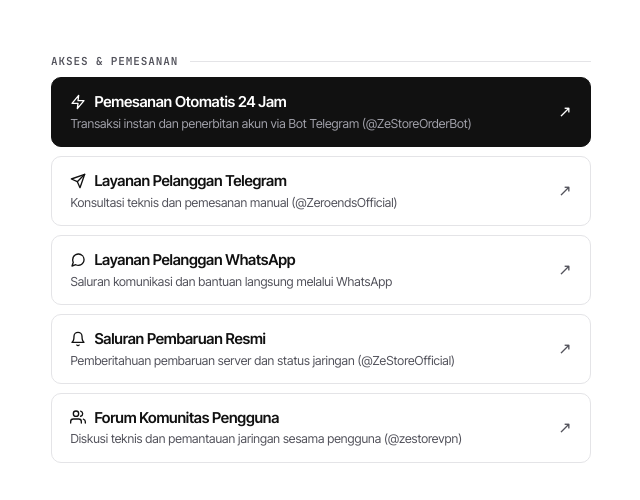
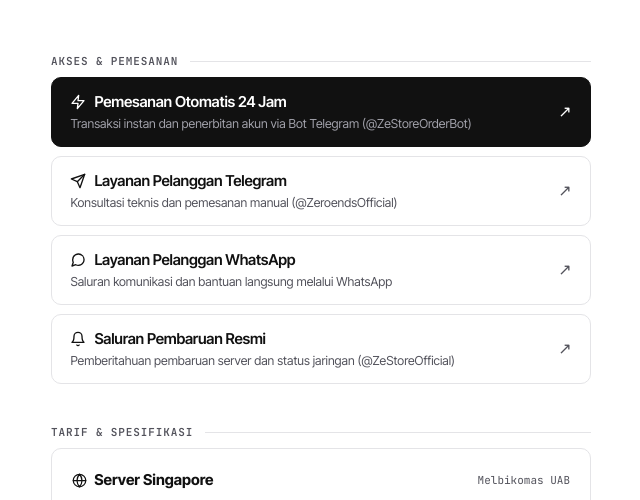
Before and after one commit to Ajizzz13/ze-store, a website: page index.html in a window 1280 px wide. Shown: the part 253-753 px from the top of the page, without its empty margins (319-959 px from the left). Drawn offline with Linux system fonts and the light colour scheme.

Commit message:
Remove community telegram group link card
Streamline action cards by keeping only direct transaction and official broadcast channels.

```diff
--- a/index.html
+++ b/index.html
@@ -86,17 +86,6 @@
           <span class="link-card__title">Saluran Pembaruan Resmi</span>
         </div>
         <p class="link-card__desc">Pemberitahuan pembaruan server dan status jaringan (@ZeStoreOfficial)</p>
-      </div>
-      <span class="link-card__arrow" aria-hidden="true">↗</span>
-    </a>
-
-    <a class="link-card" href="https://t.me/zestorevpn" target="_blank" rel="noopener noreferrer">
-      <div class="link-card__body">
-        <div class="link-card__title-row">
-          <svg class="link-card__icon" width="16" height="16" viewBox="0 0 24 24" aria-hidden="true"><path d="M17 21v-2a4 4 0 0 0-4-4H5a4 4 0 0 0-4 4v2"/><circle cx="9" cy="7" r="4"/><path d="M23 21v-2a4 4 0 0 0-3-3.87"/><path d="M16 3.13a4 4 0 0 1 0 7.75"/></svg>
-          <span class="link-card__title">Forum Komunitas Pengguna</span>
-        </div>
-        <p class="link-card__desc">Diskusi teknis dan pemantauan jaringan sesama pengguna (@zestorevpn)</p>
       </div>
       <span class="link-card__arrow" aria-hidden="true">↗</span>
     </a>
```
